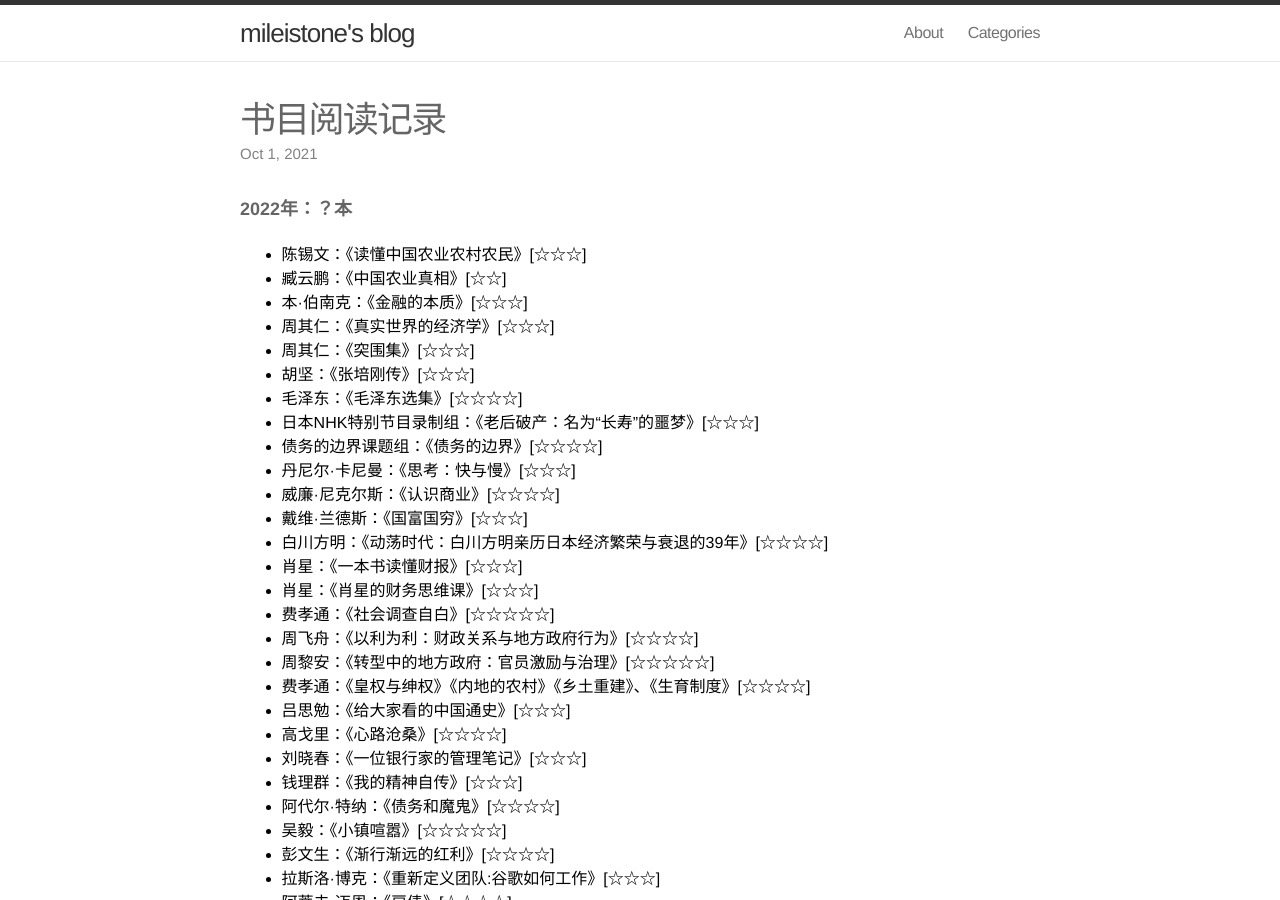
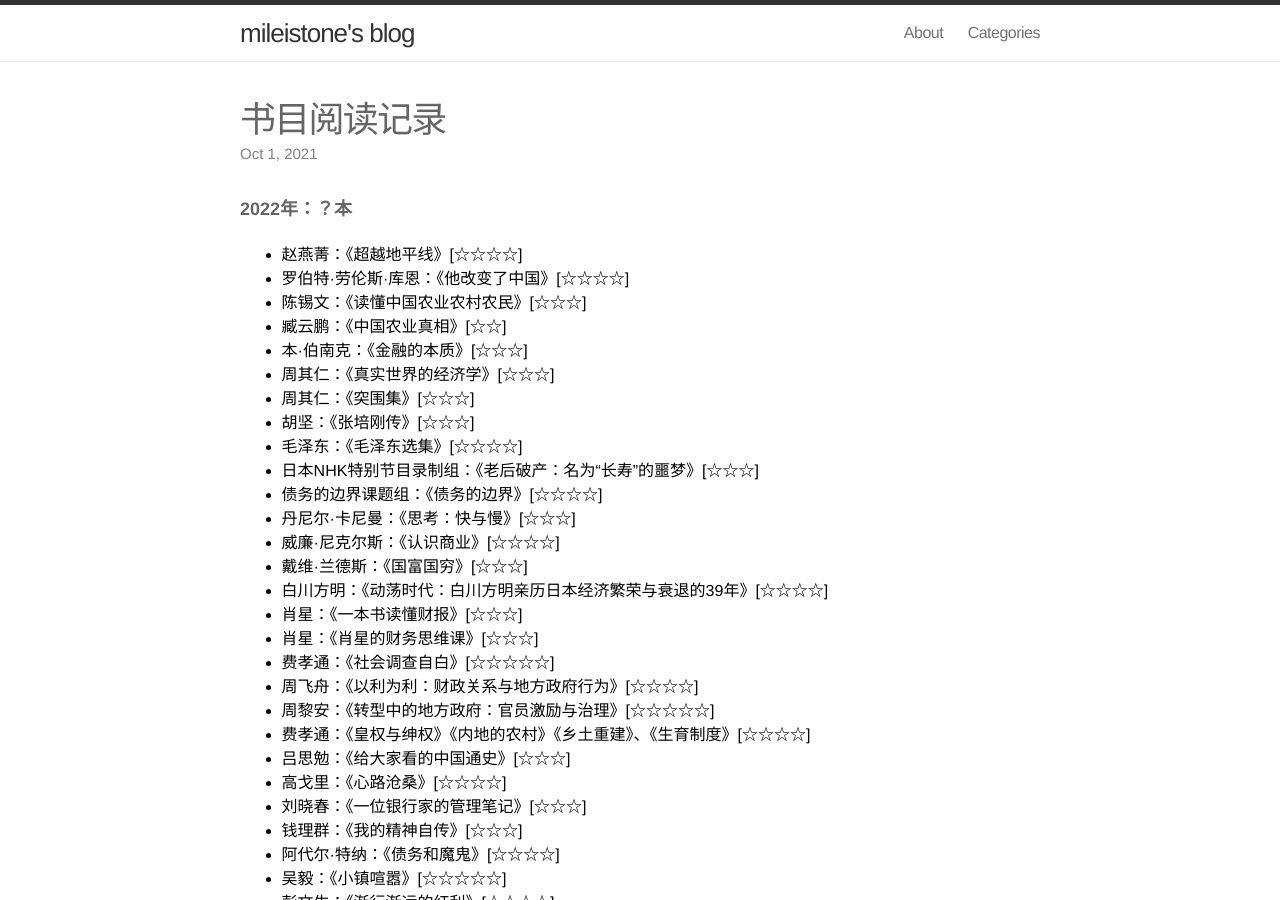
Before and after one commit to mileistone/mileistone.github.io, a Jekyll site: the page built from _posts/2021-10-01-books.md, in a window 1280 px wide and 900 px high. Built offline with Jekyll 4.4.1, drawn with Linux system fonts in a browser that asks for light colours.

Commit message:
Update 2021-10-01-books.md

```diff
--- a/_posts/2021-10-01-books.md
+++ b/_posts/2021-10-01-books.md
@@ -8,6 +8,8 @@ date: 2021-10-01 22:00:00
 ---
 
 ##### 2022年：？本
+- 赵燕菁：《超越地平线》[☆☆☆☆]
+- 罗伯特·劳伦斯·库恩：《他改变了中国》[☆☆☆☆]
 - 陈锡文：《读懂中国农业农村农民》[☆☆☆]
 - 臧云鹏：《中国农业真相》[☆☆]
 - 本·伯南克：《金融的本质》[☆☆☆]
```
